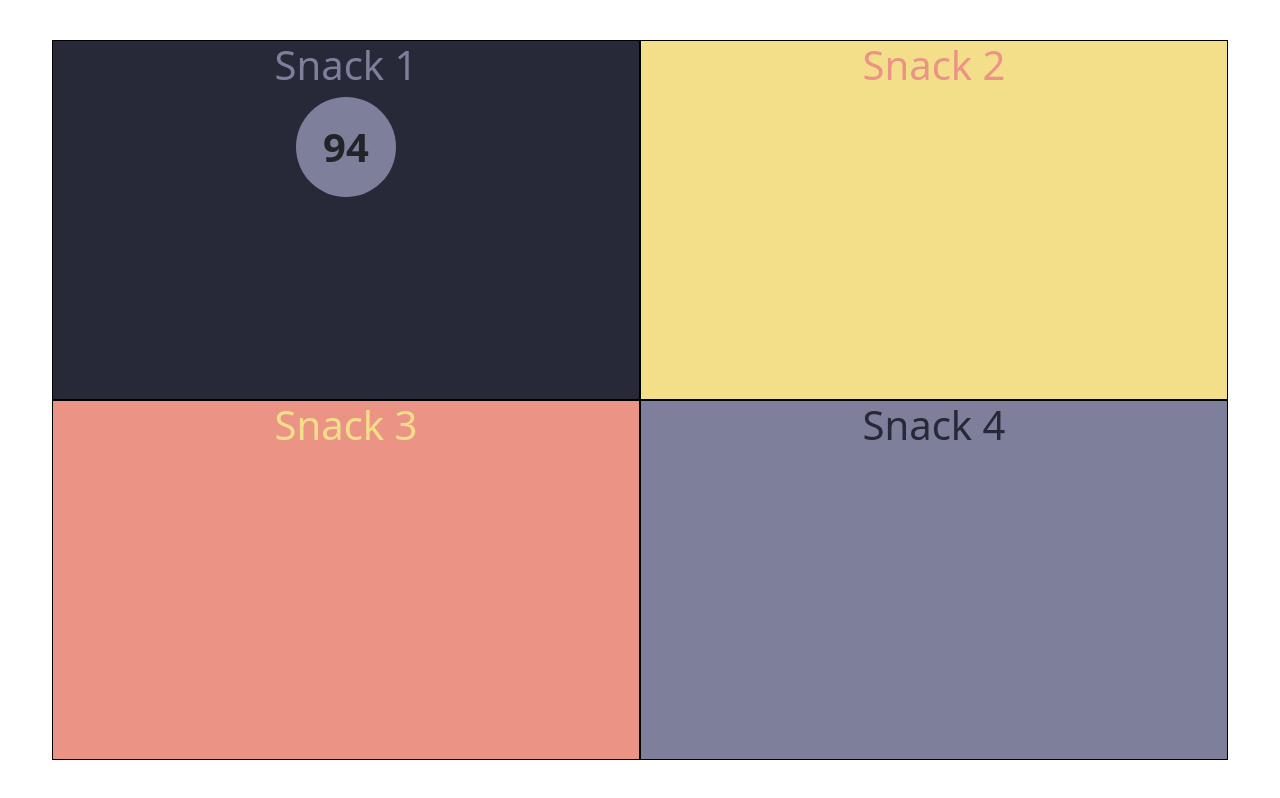
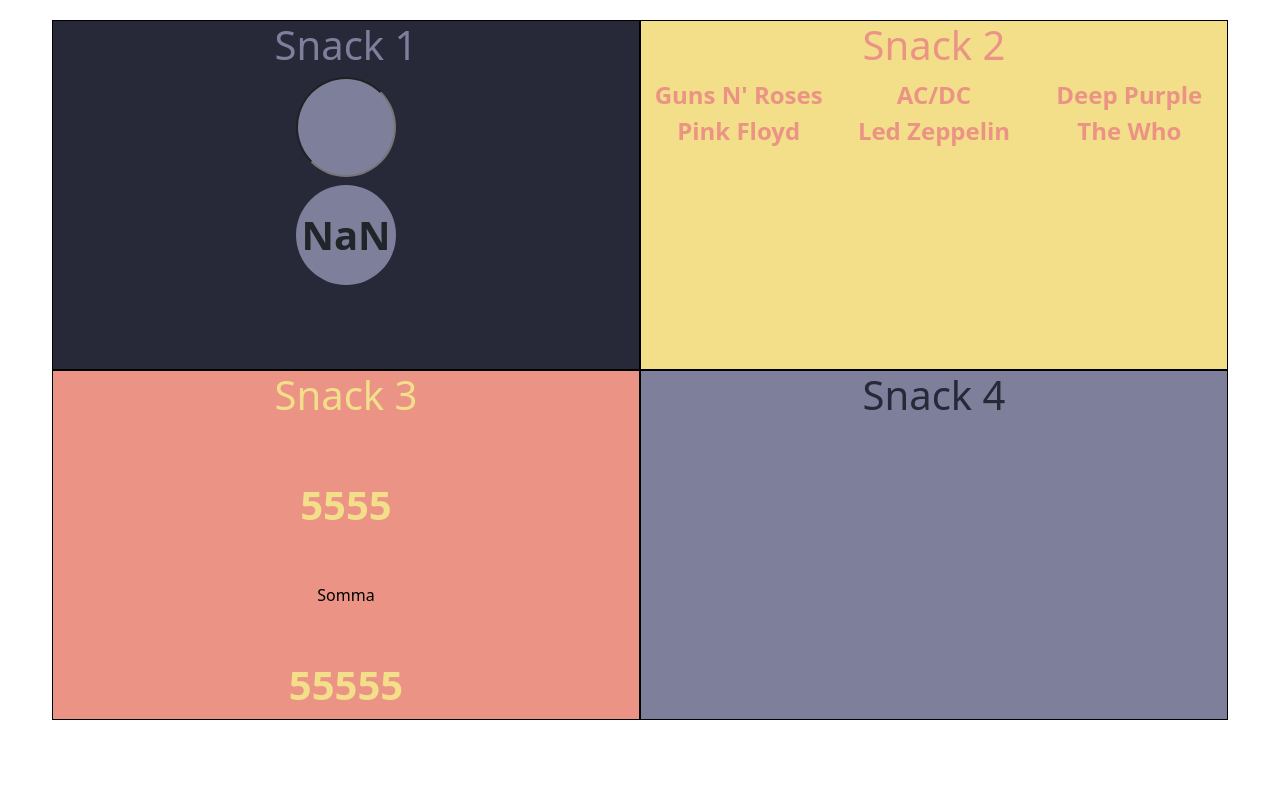
Before and after one commit to BiagioButta/js-jsnacks-blocco-2, a plain HTML site: page index.html in a window 1280 px wide. Both pictures are taken after a click on the button "Snack 1". Drawn offline with nearby package versions, Linux system fonts and the light colour scheme.

Commit message:
inizio snack 3

```diff
--- a/css/style.css
+++ b/css/style.css
@@ -5,14 +5,14 @@
 }
 
 .my-container{
-    margin: 40px auto;
+    margin: 20px auto;
     width: 90vw;
     height: 90vh;
 }
 
 .debug{
     border: 1px solid black;
-    min-height: 45vh;
+    height: 350px;
 }
 
 .circle{
@@ -61,3 +61,11 @@
 .color-rhythm{
     color: var(--rhythm);
 }
+
+
+input::-webkit-outer-spin-button,
+input::-webkit-inner-spin-button {
+-webkit-appearance: none;
+margin: 0;
+border: 0;
+}
--- a/index.html
+++ b/index.html
@@ -21,24 +21,56 @@
 
                 <div class="row row-cols-1">
                     <div class="col d-flex justify-content-center mb-2">
-                        <div id="firstNum" class="bg-rhythm circle fs-1 fw-bold"></div>
+                        <input id="firstNum" class="bg-rhythm circle fs-1 fw-bold" type="number">
                     </div>
-                    <div class="col d-flex justify-content-center d-none">
+                    <div class="col d-flex justify-content-center">
                         <div id="secondNum" class="bg-rhythm circle fs-1 fw-bold"></div>
                     </div>
                 </div>
 
             </div>
 
-            <div class="col bg-buff debug">
+            <div class="col bg-buff d-flex flex-column debug">
 
-                <h1 class="color-vivid-tangerine text-center">Snack 2</h1>
+                <button id="snack2" class="bg-transparent border-0"><h1 class="color-vivid-tangerine text-center">Snack 2</h1></button>
+
+                <div class="row row-cols-3 text-center">
+                    <div class="col color-vivid-tangerine fs-4 fw-bold">Guns N' Roses</div>
+                    <div class="col color-vivid-tangerine fs-4 fw-bold">AC/DC</div>
+                    <div class="col color-vivid-tangerine fs-4 fw-bold">Deep Purple</div>
+                    <div class="col color-vivid-tangerine fs-4 fw-bold">Pink Floyd</div>
+                    <div class="col color-vivid-tangerine fs-4 fw-bold">Led Zeppelin</div>
+                    <div class="col color-vivid-tangerine fs-4 fw-bold">The Who</div>
+                </div>
+
+                <div class="row row-cols-3 text-center mt-5">
+                    <div id="nC1" class="col color-vivid-tangerine fs-4 fw-bold"></div>
+                    <div id="nC2" class="col color-vivid-tangerine fs-4 fw-bold"></div>
+                    <div id="nC3" class="col color-vivid-tangerine fs-4 fw-bold"></div>
+                    <div id="nC4" class="col color-vivid-tangerine fs-4 fw-bold"></div>
+                    <div id="nC5" class="col color-vivid-tangerine fs-4 fw-bold"></div>
+                    <div id="nC6" class="col color-vivid-tangerine fs-4 fw-bold"></div>
+                </div>
+
 
             </div>
 
             <div class="col bg-vivid-tangerine debug">
 
-                <h1 class="color-buff text-center">Snack 3</h1>
+                <dic class="row">
+
+                    <button id="snack3" class="bg-transparent border-0 mb-5"><h1 class="color-buff text-center">Snack 3</h1></button>
+
+                    <div class="col text-center color-buff fs-1 fw-bold">5555</div>
+
+                    <button id="somma" class="mt-5 mb-5 bg-transparent border-0">Somma</button>
+
+                    <div class="col text-center color-buff fs-1 fw-bold">55555</div>
+
+                </dic>
+
+
+
 
             </div>
 
--- a/js/script.js
+++ b/js/script.js
@@ -2,20 +2,56 @@
 
 // Snack1
 
-// Creo un generatore di numeri casuali
+// let numeroRandom = parseInt(Math.floor(Math.random() * 100) + 1);
 
-let numeroRandom = parseInt(Math.floor(Math.random() * 100) + 1);
 let firstNum = document.getElementById('firstNum');
+let secondNum = document.getElementById('secondNum');
 let snack1 = document.getElementById('snack1');
 
+
 snack1.addEventListener('click', function(){
-    firstNum.innerHTML = "";
+    let a =parseInt(firstNum.value);
+    console.log(a)
     secondNum.innerHTML = "";
-    if(numeroRandom % 2 == 0){
-        firstNum.append(numeroRandom)
+    if(a % 2 == 0){
+        secondNum.innerHTML = `${a}`
+
     }else{
-        firstNum.append(numeroRandom)
-        document.getElementById('secondNum').classList.remove('d-none')
-        secondNum.append(numeroRandom + 1)
+        secondNum.innerHTML = `${a += 1}`
     }
 });
+
+// Snack2
+
+const nomeRandom=["Guns N'","AC/","Deep","Pink","Led","The"];
+const cognomeRandom=["Who","Roses","DC","Floyd","Zeppelin","Purple"];
+let snack2 = document.getElementById('snack2');
+let nC1 = document.getElementById('nC1');
+let nC2 = document.getElementById('nC2');
+let nC3 = document.getElementById('nC3');
+let nC4 = document.getElementById('nC4');
+let nC5 = document.getElementById('nC5');
+let nC6 = document.getElementById('nC6');
+const nomeCompleto = [];
+
+for(let i = 0 ; i < 6; i++ ){
+    let nR = nomeRandom[Math.round(Math.random()*6)];
+    let cR = cognomeRandom[Math.round(Math.random()*6)];
+
+    nomeCompleto[i] =  nR + ' ' + cR;
+    console.log(nomeCompleto[i])
+}
+
+snack2.addEventListener('click', function(){
+
+    nC1.append(nomeCompleto[0])
+    nC2.append(nomeCompleto[1])
+    nC3.append(nomeCompleto[2])
+    nC4.append(nomeCompleto[3])
+    nC5.append(nomeCompleto[4])
+    nC6.append(nomeCompleto[5])
+
+})
+
+
+// Snack 3
```
